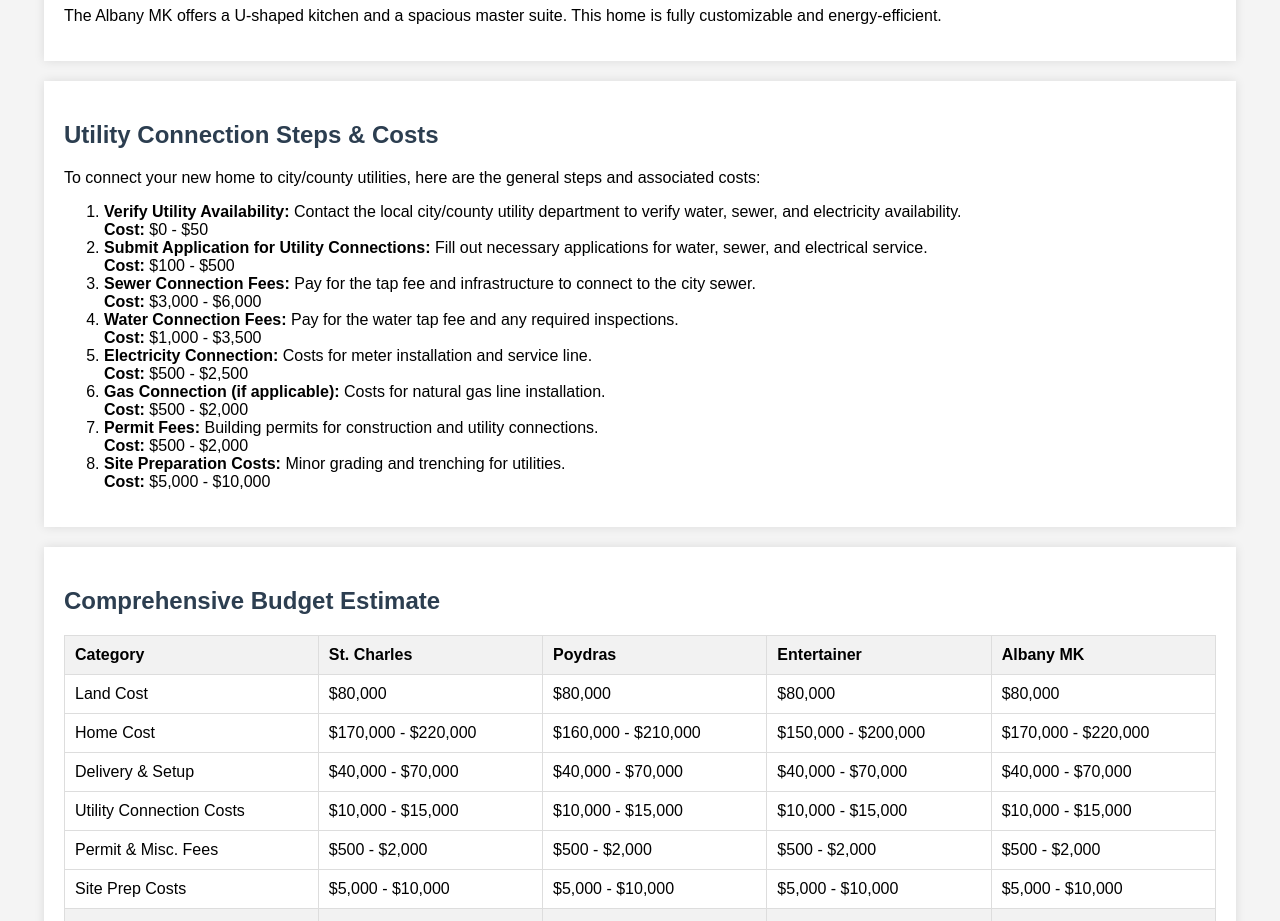
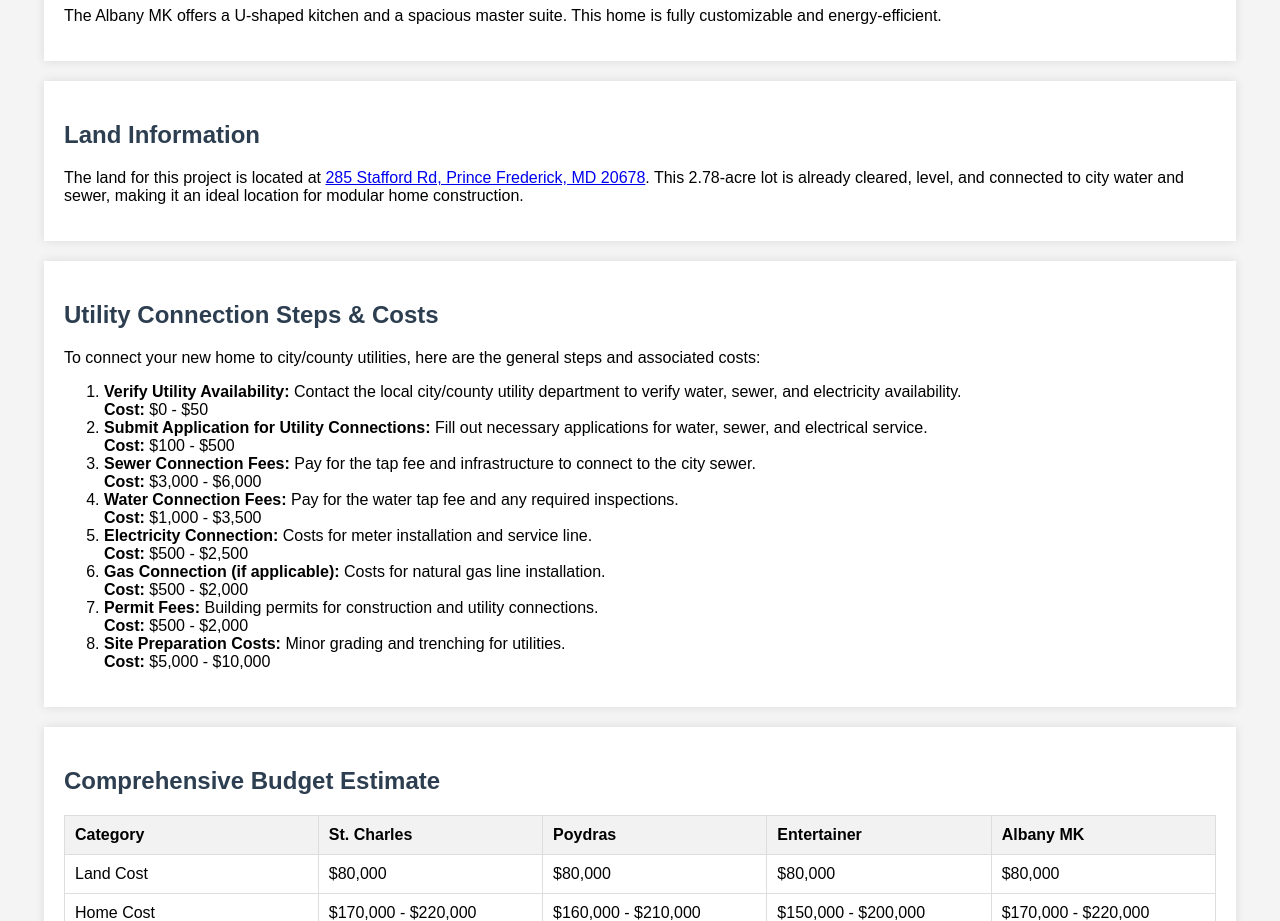
Before and after one commit to jayhagewood/Custom-Home-Blog, a plain HTML site: page index.html in a window 1280 px wide. Shown: the part 1060-1981 px from the top of the page. Drawn offline with Linux system fonts and the light colour scheme.

Commit message:
Update index.html

```diff
--- a/index.html
+++ b/index.html
@@ -110,6 +110,11 @@
 </section>
 
 <section>
+    <h2>Land Information</h2>
+    <p>The land for this project is located at <a href="https://www.realtor.com/realestateandhomes-detail/285-Stafford-Rd_Prince-Frederick_MD_20678_M67757-83154?from=srp-map" target="_blank">285 Stafford Rd, Prince Frederick, MD 20678</a>. This 2.78-acre lot is already cleared, level, and connected to city water and sewer, making it an ideal location for modular home construction.</p>
+</section>
+
+<section>
     <h2>Utility Connection Steps & Costs</h2>
     <p>To connect your new home to city/county utilities, here are the general steps and associated costs:</p>
     <ol>
@@ -123,6 +128,7 @@
         <li><strong>Site Preparation Costs:</strong> Minor grading and trenching for utilities.<br><strong>Cost:</strong> $5,000 - $10,000</li>
     </ol>
 </section>
+
 <section>
     <h2>Comprehensive Budget Estimate</h2>
     <table style="width:100%; border-collapse: collapse;">
```
